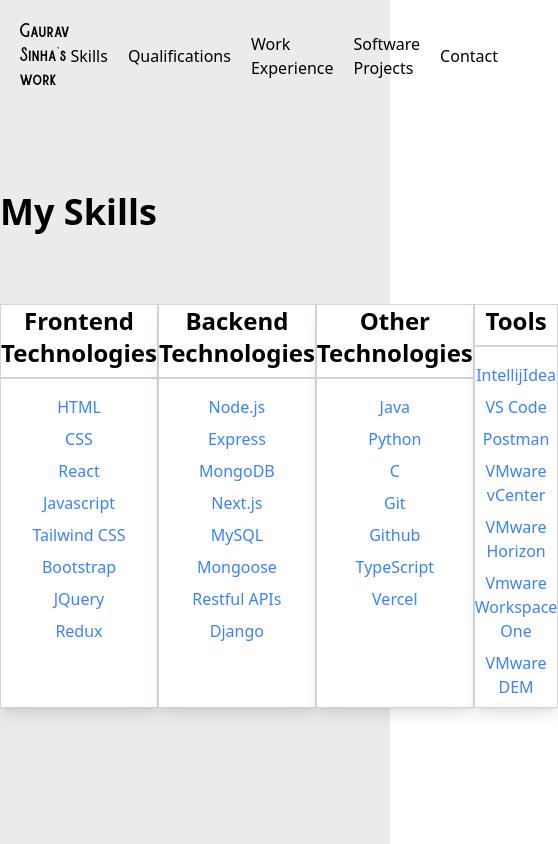
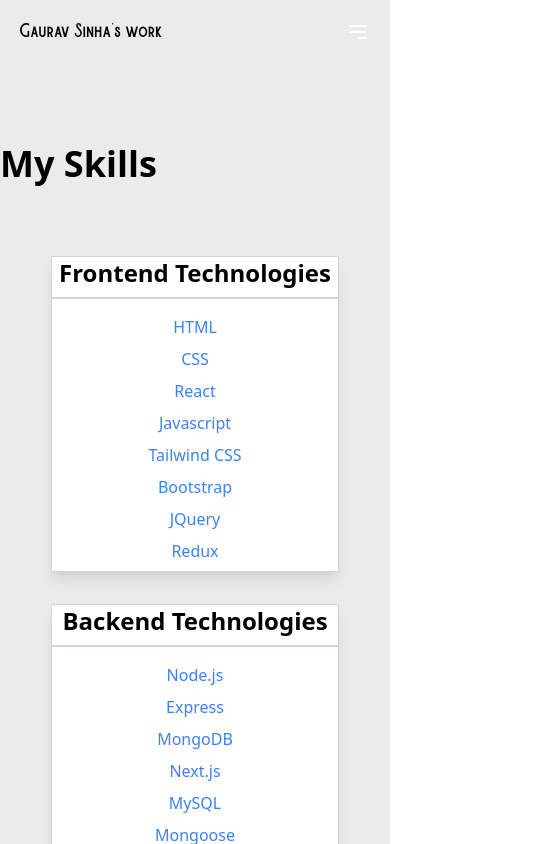
Before and after one commit to sinha-gaurav-7/gauravSinhaPortfolio, a Next.js app: page /skills in a window 390 px wide. Shown: the top 844 px of the page, 558 px wide, since content can reach past the window. Built offline with nearby package versions, Linux system fonts and the light colour scheme.

Commit message:
Website made responsive

```diff
--- a/src/components/Navbar/index.js
+++ b/src/components/Navbar/index.js
@@ -1,12 +1,22 @@
-import React from "react";
+import React, { useState } from "react";
 import { useRouter } from "next/router";
 
-const index = () => {
+const Index = () => {
   const router = useRouter();
+  const [menuOpen, setMenuOpen] = useState(false);
+
+  const handleMenuClick = () => {
+    setMenuOpen(!menuOpen);
+  };
+
+  const handleNavLinkClick = (path) => {
+    router.push(path);
+    setMenuOpen(false);
+  };
+
   return (
-    <>
     <section>
-        <nav className=" flex justify-between p-5 cursor-pointer bg-custom-color">
+      <nav className="flex justify-between p-5 cursor-pointer bg-custom-color relative">
         <h1
           className="font-burtons"
           onClick={() => {
@@ -15,48 +25,113 @@
         >
           Gaurav Sinha's work
         </h1>
-          <ul className="flex justify-between items-center">
-            <li className="mr-5 cursor-pointer">
+
+        <div
+          className={`lg:hidden cursor-pointer ${
+            menuOpen ? "text-blue-500" : "text-white"
+          }`}
+          onClick={handleMenuClick}
+        >
+          <svg
+            xmlns="http://www.w3.org/2000/svg"
+            fill="none"
+            viewBox="0 0 24 24"
+            stroke="currentColor"
+            className="h-6 w-6"
+          >
+            <path
+              strokeLinecap="round"
+              strokeLinejoin="round"
+              strokeWidth="2"
+              d="M4 6h16M4 12h16m-7 6h7"
+            />
+          </svg>
+        </div>
+
+        {menuOpen && (
+          <div
+            className="lg:hidden cursor-pointer text-white absolute top-5 right-5"
+            onClick={handleMenuClick}
+          >
+            <svg
+              xmlns="http://www.w3.org/2000/svg"
+              fill="none"
+              viewBox="0 0 24 24"
+              stroke="currentColor"
+              className="h-6 w-6"
+            >
+              <path
+                strokeLinecap="round"
+                strokeLinejoin="round"
+                strokeWidth="2"
+                d="M6 18L18 6M6 6l12 12"
+              />
+            </svg>
+          </div>
+        )}
+        <ul
+          className={`lg:flex lg:items-center ${
+            menuOpen
+              ? "flex flex-col items-center absolute top-16 left-0 w-full z-40 bg-white"
+              : "hidden"
+          }`}
+        >
+          <li
+            className={`mr-5 cursor-pointer ${
+              menuOpen ? "border-t border-gray-300 pt-2" : ""
+            }`}
+          >
             <a
-                onClick={() => {
-                  router.push("/skills");
-                }}
+              onClick={() => handleNavLinkClick("/skills")}
+              className="text-black"
             >
               Skills
             </a>
           </li>
-            <li className="mr-5 cursor-pointer">
+          <li
+            className={`mr-5 cursor-pointer ${
+              menuOpen ? "border-t border-gray-300 pt-2" : ""
+            }`}
+          >
             <a
-                onClick={() => {
-                  router.push("/education");
-                }}
+              onClick={() => handleNavLinkClick("/education")}
+              className="text-black"
             >
               Qualifications
             </a>
           </li>
-            <li className="mr-5 cursor-pointer">
+          <li
+            className={`mr-5 cursor-pointer ${
+              menuOpen ? "border-t border-gray-300 pt-2" : ""
+            }`}
+          >
             <a
-                onClick={() => {
-                  router.push("/workex");
-                }}
+              onClick={() => handleNavLinkClick("/workex")}
+              className="text-black"
             >
               Work Experience
             </a>
           </li>
-            <li className="mr-5 cursor-pointer">
+          <li
+            className={`mr-5 cursor-pointer ${
+              menuOpen ? "border-t border-gray-300 pt-2" : ""
+            }`}
+          >
             <a
-                onClick={() => {
-                  router.push("/projects");
-                }}
+              onClick={() => handleNavLinkClick("/projects")}
+              className="text-black"
             >
               Software Projects
             </a>
           </li>
-            <li className="mr-5 cursor-pointer">
+          <li
+            className={`mr-5 cursor-pointer ${
+              menuOpen ? "border-t border-gray-300 pt-2" : ""
+            }`}
+          >
             <a
-                onClick={() => {
-                  router.push("/contact");
-                }}
+              onClick={() => handleNavLinkClick("/contact")}
+              className="text-black"
             >
               Contact
             </a>
@@ -64,8 +139,7 @@
         </ul>
       </nav>
     </section>
-    </>
   );
 };
 
-export default index;
+export default Index;
--- a/src/pages/skills/index.js
+++ b/src/pages/skills/index.js
@@ -1,10 +1,8 @@
-"use client";
 import React from "react";
 import Layout from "../Layout.js";
-import Card from "react-bootstrap/Card";
 import MyCard from "../../components/Card/index.js";
 
-const index = () => {
+const Index = () => {
   const backendTechnologies = [
     "Node.js",
     "Express",
@@ -49,20 +47,27 @@
       <Layout>
         <section className="max-w-screen-xl mx-auto pt-20 min-h-screen">
           <h2 className="text-4xl font-bold">My Skills</h2>
-          <div className="flex mt-10">
+          <div className="flex flex-wrap mt-10">
             <MyCard
               title="Frontend Technologies"
               technologies={frontendTechnologies}
+              responsiveClass="sm:w-full md:w-1/2 lg:w-1/4"
             />
             <MyCard
               title="Backend Technologies"
               technologies={backendTechnologies}
+              responsiveClass="sm:w-full md:w-1/2 lg:w-1/4"
             />
             <MyCard
               title="Other Technologies"
               technologies={otherTechnologies}
+              responsiveClass="sm:w-full md:w-1/2 lg:w-1/4"
             />
-            <MyCard title="Tools" technologies={tools} />
+            <MyCard
+              title="Tools"
+              technologies={tools}
+              responsiveClass="sm:w-full md:w-1/2 lg:w-1/4"
+            />
           </div>
         </section>
       </Layout>
@@ -70,57 +75,4 @@
   );
 };
 
-export default index;
-
-// {<Card
-//     style={{ width: "18rem" }}
-//     className="border shadow-lg mx-auto mt-8 bg-white border-gray-300"
-//   >
-//     <Card.Body className="text-center">
-//       <Card.Title className="text-2xl font-bold mb-4 border-b-2 border-gray-300 pb-2">
-//         Frontend Technologies
-//       </Card.Title>
-//       <Card.Text className="text-blue-500">HTML</Card.Text>
-//       <Card.Text className="text-blue-500">CSS</Card.Text>
-//       <Card.Text className="text-blue-500">React</Card.Text>
-//       <Card.Text className="text-blue-500">Javascript</Card.Text>
-//       <Card.Text className="text-blue-500">Tailwind CSS</Card.Text>
-//       <Card.Text className="text-blue-500">Bootstrap</Card.Text>
-//       <Card.Text className="text-blue-500">JQuery</Card.Text>
-//       <Card.Text className="text-blue-500">Redux</Card.Text>
-//     </Card.Body>
-//   </Card>
-/* <Card.Subtitle className="mb-2 text-muted">
-                Card Subtitle
-              </Card.Subtitle> */
-// }
-{
-  /* <div className="grid grid-cols-1 md:grid-cols-2 gap-4">
-            <div>
-              <h1 className="text-4xl font-bold text-gray-800">Skills</h1>
-              <p className="text-gray-600 mt-2">
-                I am a full stack developer with a keen interest in web
-                development. I am proficient in HTML, CSS, JavaScript, React,
-                Node, Express, MongoDB, and Python. I have also worked with
-                several libraries and frameworks like Bootstrap, Tailwind CSS,
-                Material UI, and Flask. I am also familiar with version control
-                systems like Git and Github. I am currently learning Next.js and
-                TypeScript.
-              </p>
-            </div>
-            <div>
-              <h1 className="text-4xl font-bold text-gray-800">Tools</h1>
-              <p className="text-gray-600 mt-2">
-                I use Visual Studio Code as my code editor. I use the following
-                extensions in VS Code: Prettier, Live Server, Bracket Pair
-                Colorizer, and Material Icon Theme. I use Git and Github for
-                version control. I use Figma for designing and prototyping. I
-                use Canva for creating thumbnails and other graphics. I use
-                Google Chrome as my primary browser. I use the following
-                extensions in Chrome: React Developer Tools, Redux DevTools,
-                JSON Viewer, and ColorZilla. I use Postman for testing APIs.
-                I've used Heroku for deploying my projects.
-              </p>
-            </div>
-          </div> */
-}
+export default Index;
--- a/src/pages/workex/index.js
+++ b/src/pages/workex/index.js
@@ -1,23 +1,23 @@
 import React from "react";
 import Layout from "../Layout.js";
 
-const workex = () => {
+const WorkExperience = () => {
   return (
     <>
       <Layout>
-        <section className="max-w-screen-xl mx-auto pt-20 flex min-h-screen">
-          <header>
+        <section className="max-w-screen-xl mx-auto pt-20 flex flex-col md:flex-row min-h-screen">
+          <header className="md:w-1/4">
             <h2 className="text-4xl font-bold">
               Work <br />
               Experience
             </h2>
           </header>
-          <div className="ml-40">
-            <div className=" flex">
-              {/* <div> */}
-              <p className="w-2/4">August 2022 - July 2023</p>
-              {/* </div> */}
-              <div>
+          <div className="ml-0 md:ml-40 mt-8 md:mt-0 md:w-3/4">
+            <div className="flex flex-col md:flex-row">
+              <p className="w-full md:w-2/4 mb-4 md:mb-0">
+                August 2022 - July 2023
+              </p>
+              <div className="md:ml-8">
                 <div>
                   <h3 className="text-2xl font-bold">
                     Tata Consultancy Services
@@ -56,11 +56,11 @@
                 </div>
               </div>
             </div>
-            <div className=" flex">
-              {/* <div> */}
-              <p className="w-2/4">July 2021 - July 2022</p>
-              {/* </div> */}
-              <div>
+            <div className="flex flex-col md:flex-row mt-8">
+              <p className="w-full md:w-2/4 mb-4 md:mb-0">
+                July 2021 - July 2022
+              </p>
+              <div className="md:ml-8">
                 <div>
                   <h3 className="text-2xl font-bold">
                     Tata Consultancy Services
@@ -100,4 +100,4 @@
   );
 };
 
-export default workex;
+export default WorkExperience;
--- a/tailwind.config.js
+++ b/tailwind.config.js
@@ -8,6 +8,14 @@
   theme: {
     extend: {
       //
+      screens: {
+        xs: "475px",
+        sm: "640px",
+        md: "768px",
+        lg: "1024px",
+        xl: "1200px",
+        "2xl": "1536px",
+      },
       fontFamily: {
         burtons: "burtons",
       },
```
Also changed, not shown: src/pages/contact/index.js (+6 -6 lines), src/pages/education/index.js (+7 -10 lines), src/pages/landing/index.js (+15 -16 lines), src/pages/projects/index.js (+11 -70 lines). Lines whose indentation alone changed are shown as unchanged.
